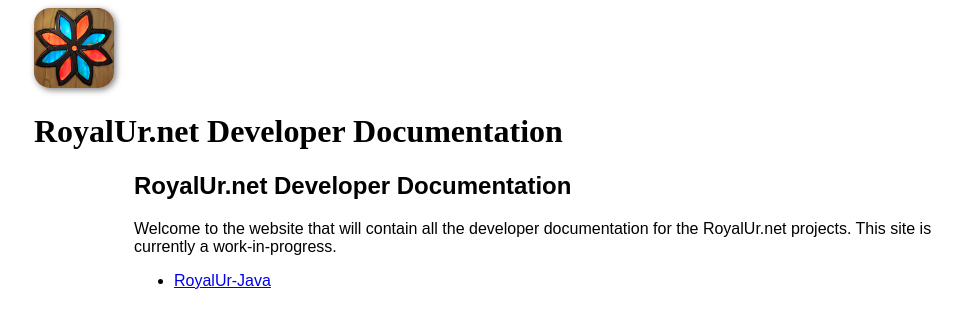
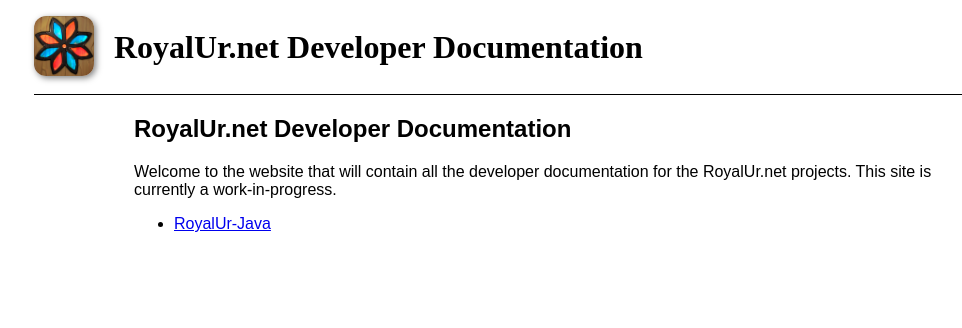
Before and after one commit to RoyalUr/royalur.github.io, a Jekyll site: the page built from DeveloperDocs/HOME.md, in a window 1280 px wide. Shown: the top 328 px of the page, without its empty margins (114-1076 px from the left). Built offline with Jekyll 4.4.1, drawn with Linux system fonts in a browser that asks for light colours; our own code applies the rules of GitHub Pages for plain Markdown files.

Commit message:
Update from https://github.com/RoyalUr/DeveloperDocs/commit/89264eb800e726053976428387b031e40c3db014

```diff
--- a/DeveloperDocs/css/default.css
+++ b/DeveloperDocs/css/default.css
@@ -8,25 +8,30 @@
     max-width: 1000px;
     margin-left: auto;
     margin-right: auto;
+    padding-bottom: 0.4em;
     text-decoration: none;
+    border-bottom: 1px solid black;
     vertical-align: middle;
 }
 
 header a {
     text-decoration: none;
     display: inline-block;
+    vertical-align: middle;
+    margin-right: 1em;
 }
 
-header h3 {
+header h1 {
     font-family: serif;
     display: inline-block;
+    vertical-align: middle;
 }
 
 #logo {
     width: auto;
     height: auto;
-    max-width: 80px;
-    max-height: 80px;
+    max-width: 60px;
+    max-height: 60px;
     border-radius: 20%;
     box-shadow: 2px 2px 6px 0px rgba(0,0,0,0.5);
 }
```
